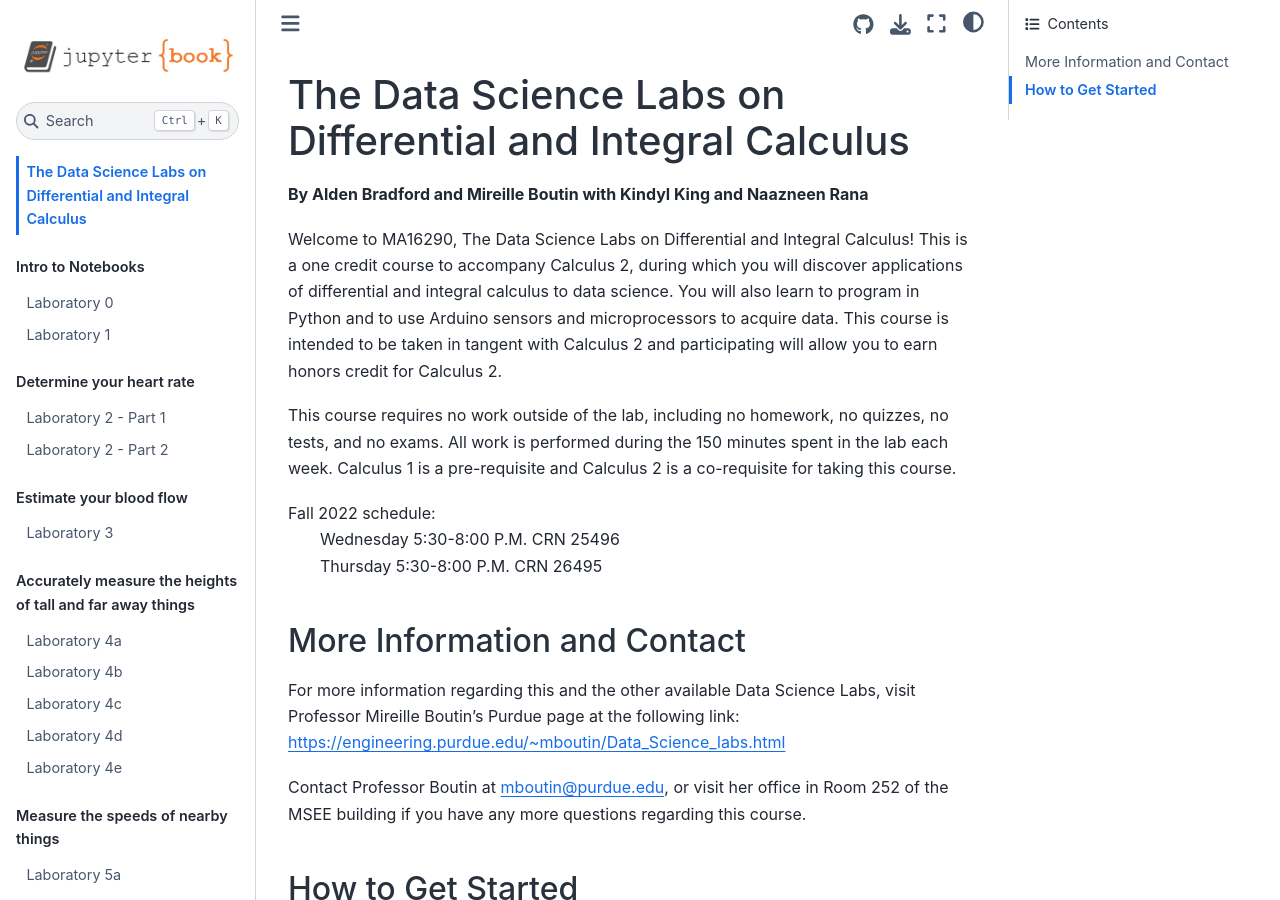
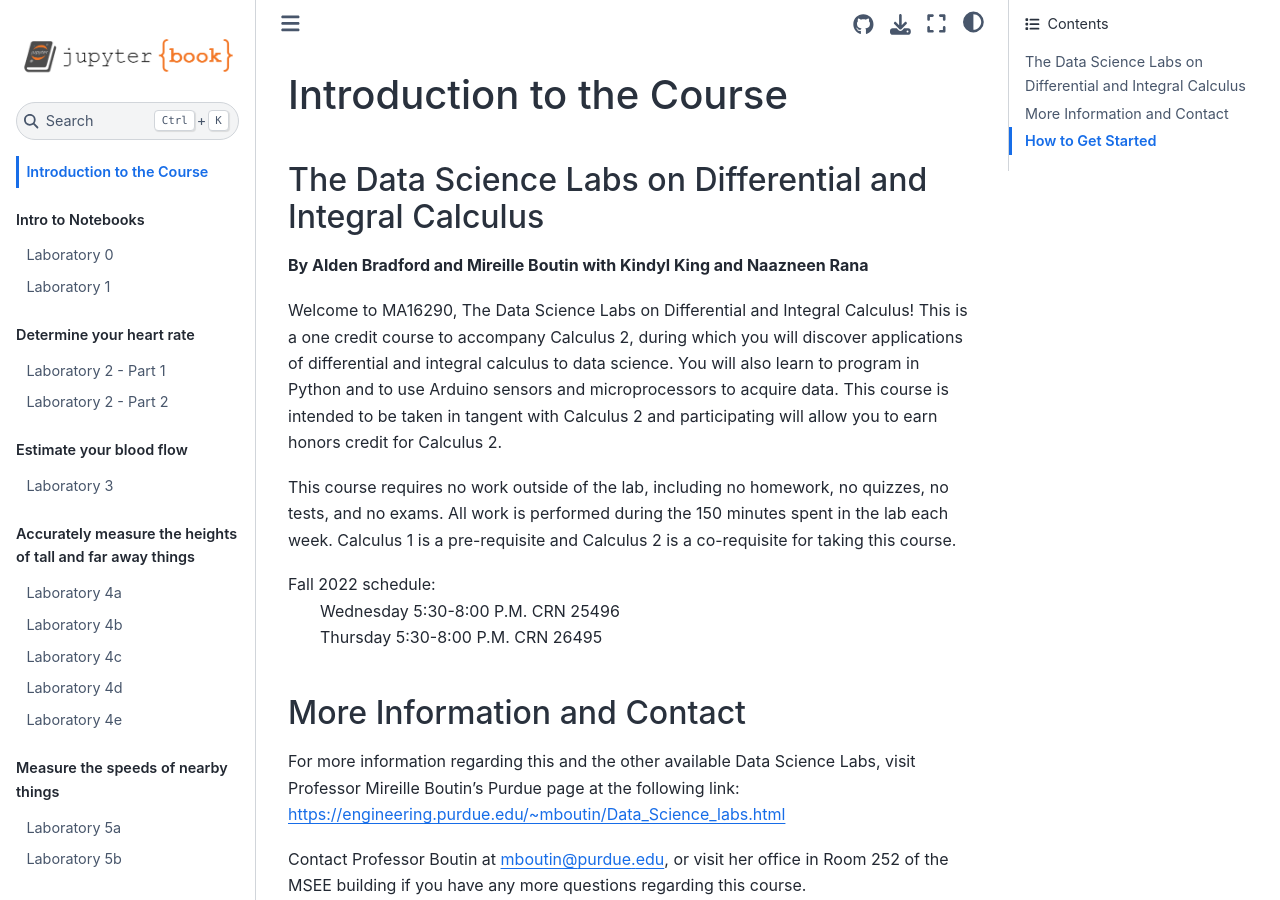
Before and after one commit to TheDataScienceLabs/DSLab_Calculus, a Jupyter Book: the page built from book/intro.md, in a window 1280 px wide and 900 px high. Built offline with Jupyter Book 1.0.4 settings and Sphinx 7.4.7 and the Sphinx Book theme 1.1.4, drawn with Linux system fonts in a browser that asks for light colours; some of the changed text lies outside the part shown.

Commit message:
Changed the intro page for TOC purposes

```diff
--- a/book/intro.md
+++ b/book/intro.md
@@ -1,4 +1,5 @@
-# The Data Science Labs on Differential and Integral Calculus
+# Introduction to the Course
+## The Data Science Labs on Differential and Integral Calculus
 **By Alden Bradford and Mireille Boutin with Kindyl King and Naazneen Rana**
 
 Welcome to MA16290, The Data Science Labs on Differential and Integral Calculus! This is a one credit course to accompany Calculus 2, during which you will discover applications of differential and integral calculus to data science. You will also learn to program in Python and to use Arduino sensors and microprocessors to acquire data. This course is intended to be taken in tangent with Calculus 2 and participating will allow you to earn honors credit for Calculus 2.
```
